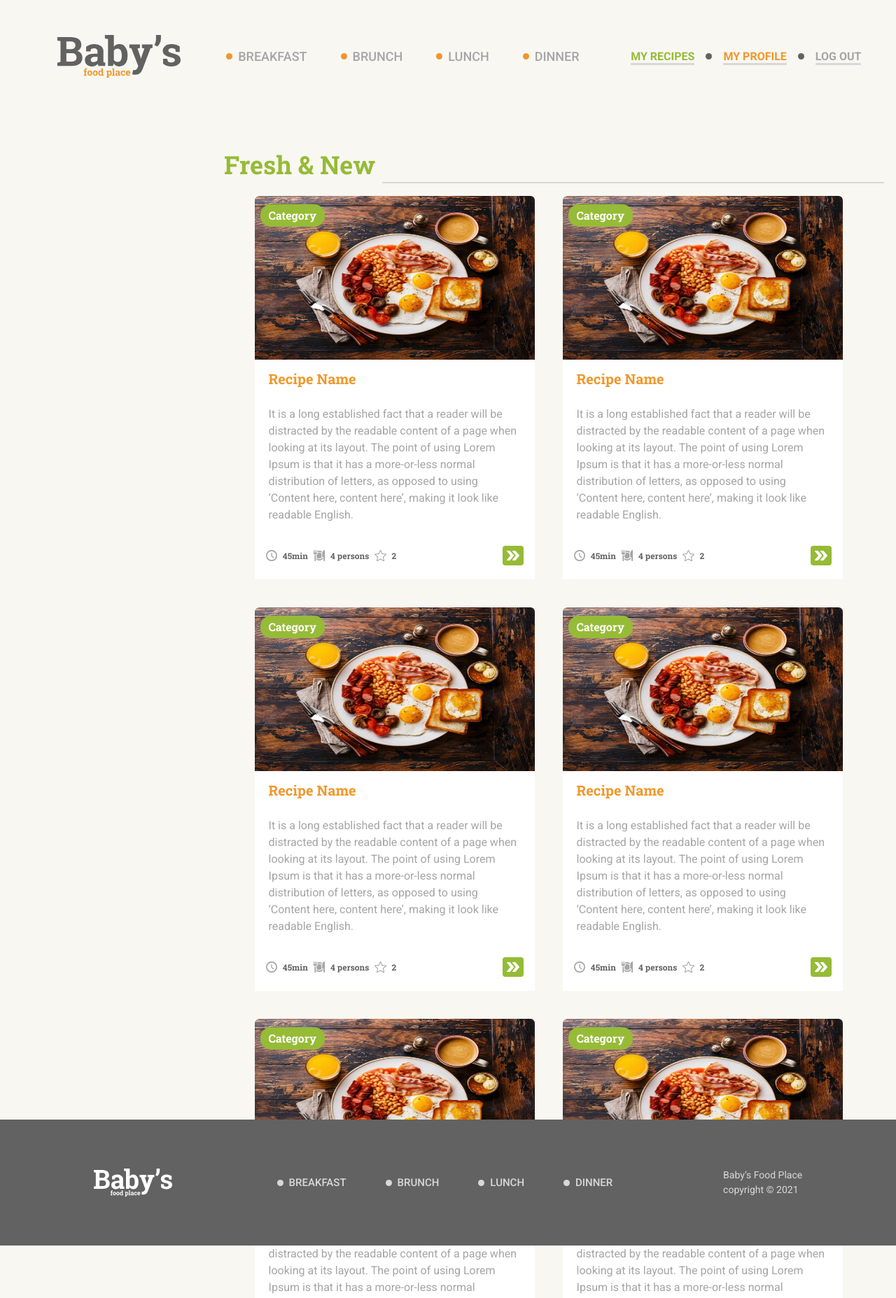
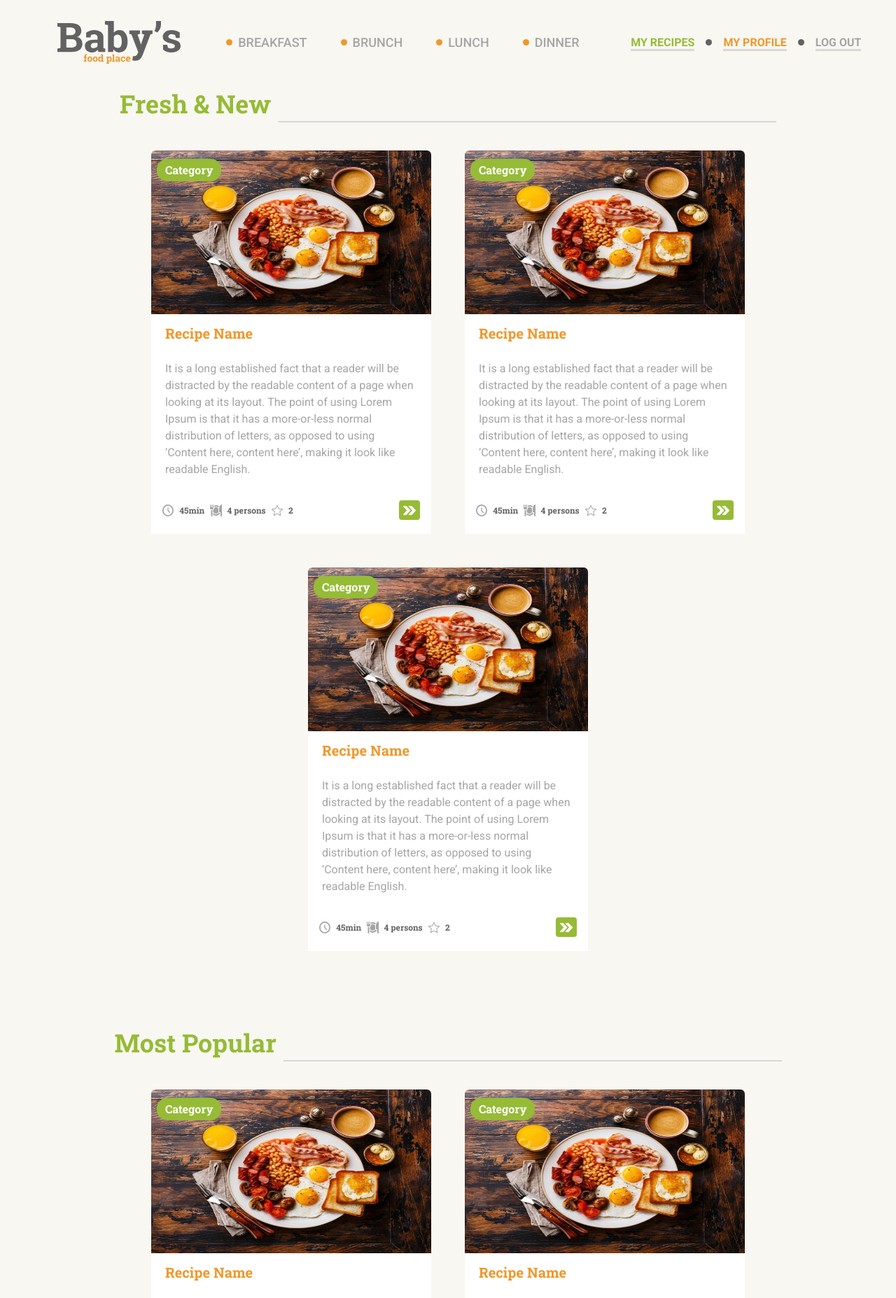
Before and after one commit to bojan09/babys-food-place, a React (Vite) app in the folder client/: page / in a window 1280 px wide. Shown: the top 1855 px of the page at 70% size. Built offline with nearby package versions, Linux system fonts and the light colour scheme.

Commit message:
fixed bugs with positioning

```diff
--- a/client/src/components/Footer/Footer.jsx
+++ b/client/src/components/Footer/Footer.jsx
@@ -10,7 +10,7 @@ import { logoWhite } from "../../assets";
 const Footer = () => {
   const [active, setActive] = useState("");
   return (
-    <div className="absolute z-25 sm:top-[100rem] xs:top-[245rem] bg-color_darkgray w-full flex justify-evenly items-center xs:h-[120px] md:h-[180px]">
+    <div className="bg-color_darkgray w-full flex justify-evenly items-center xs:h-[120px] md:h-[180px] sm:mt-[6rem] xs:mt-[4rem]">
       {/* Logo */}
       <Link
         to="/"
--- a/client/src/components/Navbar/Navbar.jsx
+++ b/client/src/components/Navbar/Navbar.jsx
@@ -13,14 +13,14 @@ import {
 } from "./";
 
 // assets
-import { logoColor, menu, close } from "../../assets";
+import { logoColor, menu, closeIcon } from "../../assets";
 
 const Navbar = () => {
   const [active, setActive] = useState("");
   const [toggle, setToggle] = useState(false);
 
   return (
-    <div className="flex md:justify-evenly items-center w-full xs:py-[30px] md:py-[50px] fixed top-0 left-0 bg-primary z-10">
+    <div className="flex md:justify-evenly items-center w-full xs:py-[30px] sticky top-0 left-0 bg-primary z-10">
       {/* Logo */}
       <Link
         to="/"
@@ -59,7 +59,7 @@ const Navbar = () => {
       {/* Mobile Navigation Bar */}
       <div className="md:hidden flex flex-1 justify-end items-center mr-7 ">
         <img
-          src={toggle ? close : menu}
+          src={toggle ? closeIcon : menu}
           alt="navlist-menu"
           className="w-[40px] h-[40xp] object-contain cursor-pointer"
           onClick={() => setToggle(!toggle)}
--- a/client/src/index.css
+++ b/client/src/index.css
@@ -35,6 +35,8 @@ body {
   background-color: var(--clr-main-bg);
   position: relative;
   z-index: 0;
+  width: 100%;
+  height: 100%;
 }
 
 /* fonts */
@@ -101,7 +103,7 @@ body {
   content: "";
   display: inline-block;
   height: 0.5em;
-  width: 56vw;
+  width: min(55.6vw, 90vw);
   vertical-align: bottom;
   margin: 0 0 0 10px;
   border-bottom: 2px solid #D8D8D8;
--- a/client/src/pages/Home/Home.jsx
+++ b/client/src/pages/Home/Home.jsx
@@ -5,14 +5,22 @@ import { RecipePosts } from "../../components/Recipes";
 
 const Home = () => {
   return (
-    <div className="absolute sm:top-[13rem] sm:left-[19rem] xs:left-[1.3rem] xs:top-[6rem]">
-      <h1 className="textMainHead xs:text-[28px] sm:text-[36px] sm:ml-4">
+    <div className="flex justify-center items-center flex-col gap-10">
+      {/* Fresh & New Recipes - Container */}
+      <h1 className="textMainHead xs:text-[28px] sm:text-[36px] text-center">
         Fresh & New
       </h1>
-      <div className="absolute top-[7rem] xs:top-[4.5rem] flex justify-center items-center gap-10 flex-wrap">
+      <div className=" flex justify-center items-center flex-wrap gap-12">
         <RecipePosts />
         <RecipePosts />
         <RecipePosts />
+      </div>
+
+      {/*  Most Popular Recipes - Container */}
+      <h1 className="textMainHead xs:text-[28px] sm:text-[36px] sm:mt-[4rem] xs:mt-[4rem] text-center">
+        Most Popular
+      </h1>
+      <div className=" flex justify-center items-center flex-wrap gap-12">
         <RecipePosts />
         <RecipePosts />
         <RecipePosts />
```
